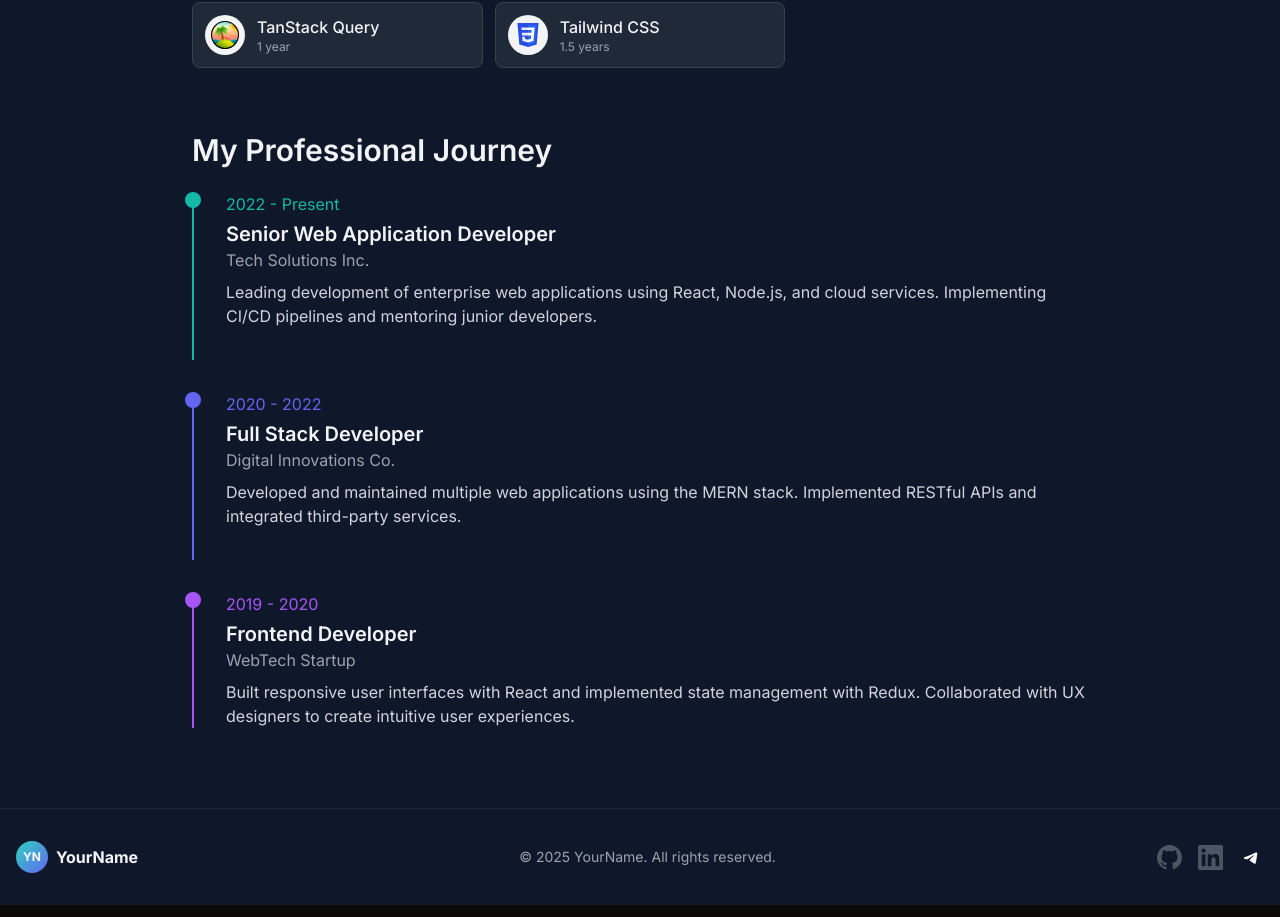
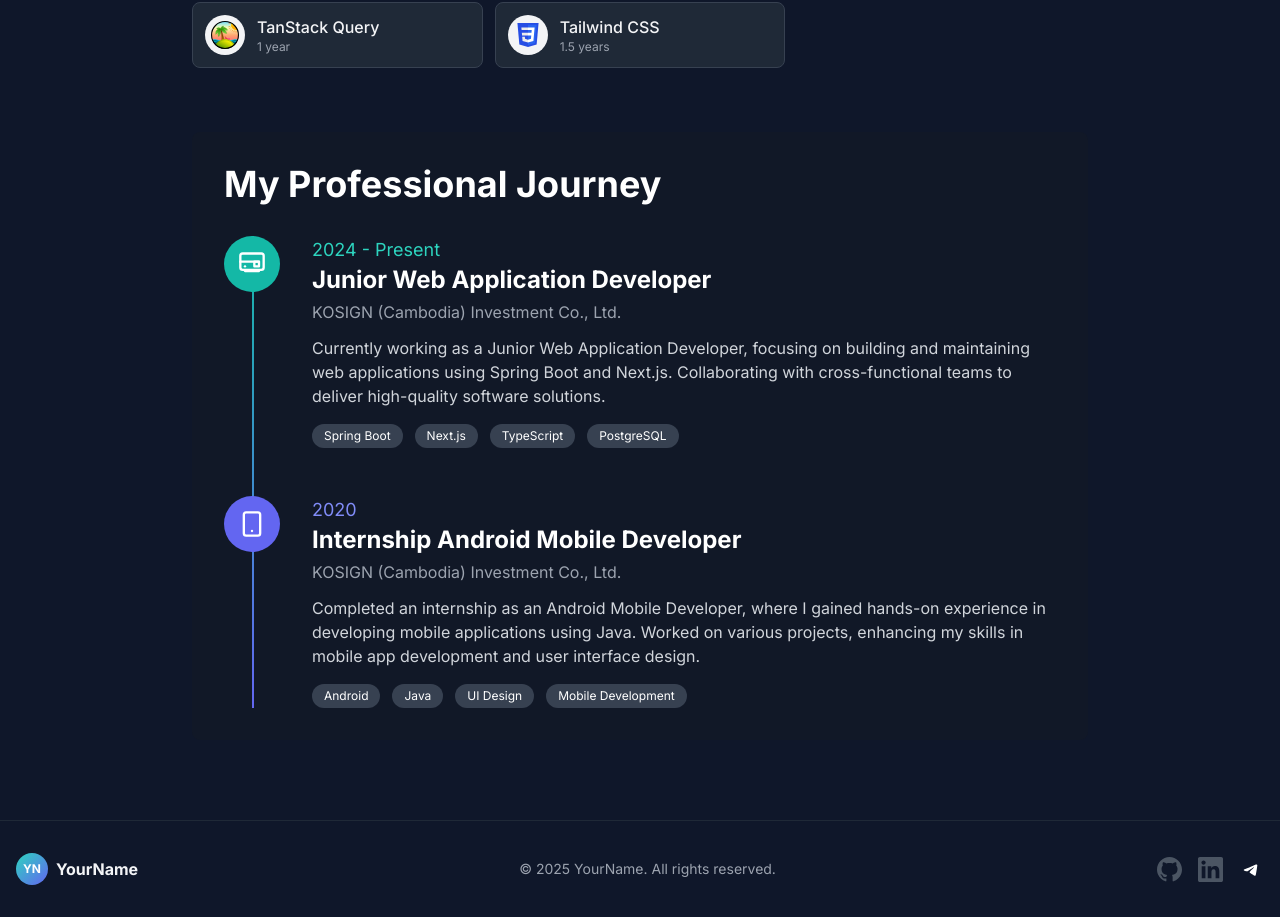
Before and after one commit to Hen-Heang/hen-heang-porfolio, a Next.js app: page /about in a window 1280 px wide. Shown: the part 1158-2075 px from the top of the page. Built offline with nearby package versions, Linux system fonts and the light colour scheme.

Commit message:
fix contact and about page

```diff
--- a/app/about/page.tsx
+++ b/app/about/page.tsx
@@ -104,41 +104,86 @@
                             <SkillsTab skills={skills} />
                         </div>
 
-                        <div>
-                            <h2 className="text-3xl font-semibold mb-6">My Professional Journey</h2>
-                            <div className="space-y-8">
-                                <div className="relative pl-8 border-l-2 border-teal-500 pb-8">
-                                    <div className="absolute -left-[9px] top-0 w-4 h-4 rounded-full bg-teal-500" />
-                                    <div className="mb-1 text-teal-500">2022 - Present</div>
-                                    <h3 className="text-xl font-semibold">Senior Web Application Developer</h3>
-                                    <p className="text-gray-400">Tech Solutions Inc.</p>
-                                    <p className="mt-2 text-gray-600 dark:text-gray-300">
-                                        Leading development of enterprise web applications using React, Node.js, and cloud services.
-                                        Implementing CI/CD pipelines and mentoring junior developers.
-                                    </p>
+                        <div className="bg-gray-900 text-white p-8 rounded-lg">
+                            <h1 className="text-4xl font-bold mb-8">My Professional Journey</h1>
+
+                            <div className="relative">
+                                {/* Timeline line */}
+                                <div className="absolute left-7 top-0 bottom-0 w-0.5 bg-gradient-to-b from-teal-500 to-indigo-500"></div>
+
+                                {/* Web Developer Position */}
+                                <div className="relative mb-12">
+                                    <div className="flex">
+                                        <div className="relative">
+                                            <motion.div
+                                                initial={{ scale: 0 }}
+                                                animate={{ scale: 1 }}
+                                                transition={{ duration: 0.5 }}
+                                                className="w-14 h-14 rounded-full bg-teal-500 flex items-center justify-center z-10 relative"
+                                            >
+                                                <svg xmlns="http://www.w3.org/2000/svg" width="28" height="28" viewBox="0 0 24 24" fill="none" stroke="currentColor" strokeWidth="2" strokeLinecap="round" strokeLinejoin="round">
+                                                    <path d="M18 10h-4v4h4v-4z" />
+                                                    <rect x="2" y="3" width="20" height="14" rx="2" ry="2" />
+                                                    <path d="M2 10h16" />
+                                                    <path d="M6 14h.01" />
+                                                    <path d="M6 18h12" />
+                                                </svg>
+                                            </motion.div>
+                                        </div>
+                                        <div className="ml-8">
+                                            <span className="text-teal-400 text-lg">2024 - Present</span>
+                                            <h2 className="text-2xl font-bold mb-1">Junior Web Application Developer</h2>
+                                            <h3 className="text-gray-400 mb-3">KOSIGN (Cambodia) Investment Co., Ltd.</h3>
+                                            <p className="text-gray-300">
+                                                Currently working as a Junior Web Application Developer, focusing on building and maintaining web applications
+                                                using Spring Boot and Next.js. Collaborating with cross-functional teams to deliver high-quality software
+                                                solutions.
+                                            </p>
+                                            <div className="flex mt-4 space-x-3">
+                                                <span className="bg-gray-700 px-3 py-1 rounded-full text-xs">Spring Boot</span>
+                                                <span className="bg-gray-700 px-3 py-1 rounded-full text-xs">Next.js</span>
+                                                <span className="bg-gray-700 px-3 py-1 rounded-full text-xs">TypeScript</span>
+                                                <span className="bg-gray-700 px-3 py-1 rounded-full text-xs">PostgreSQL</span>
+                                            </div>
+                                        </div>
+                                    </div>
                                 </div>
 
-                                <div className="relative pl-8 border-l-2 border-indigo-500 pb-8">
-                                    <div className="absolute -left-[9px] top-0 w-4 h-4 rounded-full bg-indigo-500" />
-                                    <div className="mb-1 text-indigo-500">2020 - 2022</div>
-                                    <h3 className="text-xl font-semibold">Full Stack Developer</h3>
-                                    <p className="text-gray-400">Digital Innovations Co.</p>
-                                    <p className="mt-2 text-gray-600 dark:text-gray-300">
-                                        Developed and maintained multiple web applications using the MERN stack. Implemented RESTful APIs
-                                        and integrated third-party services.
-                                    </p>
+                                {/* Android Developer Position */}
+                                <div className="relative">
+                                    <div className="flex">
+                                        <div className="relative">
+                                            <motion.div
+                                                initial={{ scale: 0 }}
+                                                animate={{ scale: 1 }}
+                                                transition={{ duration: 0.5, delay: 0.3 }}
+                                                className="w-14 h-14 rounded-full bg-indigo-500 flex items-center justify-center z-10 relative"
+                                            >
+                                                <svg xmlns="http://www.w3.org/2000/svg" width="28" height="28" viewBox="0 0 24 24" fill="none" stroke="currentColor" strokeWidth="2" strokeLinecap="round" strokeLinejoin="round">
+                                                    <rect x="5" y="2" width="14" height="20" rx="2" ry="2" />
+                                                    <path d="M12 18h.01" />
+                                                </svg>
+                                            </motion.div>
+                                        </div>
+                                        <div className="ml-8">
+                                            <span className="text-indigo-400 text-lg">2020</span>
+                                            <h2 className="text-2xl font-bold mb-1">Internship Android Mobile Developer</h2>
+                                            <h3 className="text-gray-400 mb-3">KOSIGN (Cambodia) Investment Co., Ltd.</h3>
+                                            <p className="text-gray-300">
+                                                Completed an internship as an Android Mobile Developer, where I gained hands-on experience in developing
+                                                mobile applications using Java. Worked on various projects, enhancing my skills in mobile app development and
+                                                user interface design.
+                                            </p>
+                                            <div className="flex mt-4 space-x-3">
+                                                <span className="bg-gray-700 px-3 py-1 rounded-full text-xs">Android</span>
+                                                <span className="bg-gray-700 px-3 py-1 rounded-full text-xs">Java</span>
+                                                <span className="bg-gray-700 px-3 py-1 rounded-full text-xs">UI Design</span>
+                                                <span className="bg-gray-700 px-3 py-1 rounded-full text-xs">Mobile Development</span>
+                                            </div>
+                                        </div>
+                                    </div>
                                 </div>
 
-                                <div className="relative pl-8 border-l-2 border-purple-500">
-                                    <div className="absolute -left-[9px] top-0 w-4 h-4 rounded-full bg-purple-500" />
-                                    <div className="mb-1 text-purple-500">2019 - 2020</div>
-                                    <h3 className="text-xl font-semibold">Frontend Developer</h3>
-                                    <p className="text-gray-400">WebTech Startup</p>
-                                    <p className="mt-2 text-gray-600 dark:text-gray-300">
-                                        Built responsive user interfaces with React and implemented state management with Redux.
-                                        Collaborated with UX designers to create intuitive user experiences.
-                                    </p>
-                                </div>
                             </div>
                         </div>
                     </div>
```
Also changed, not shown: app/contact/page.tsx (+36 -21 lines), components/ICON/TechIcons.tsx (+47 -47 lines).
